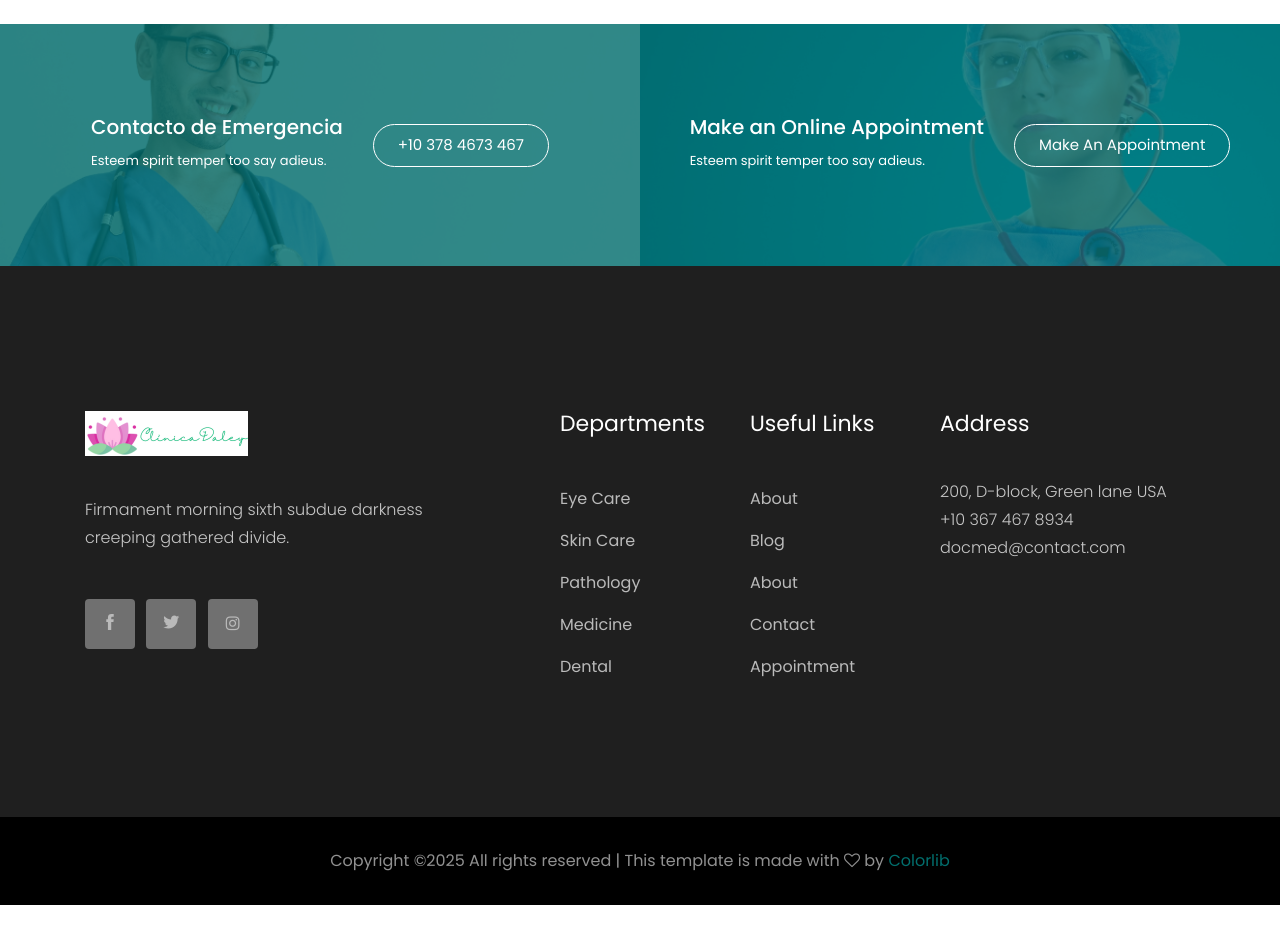
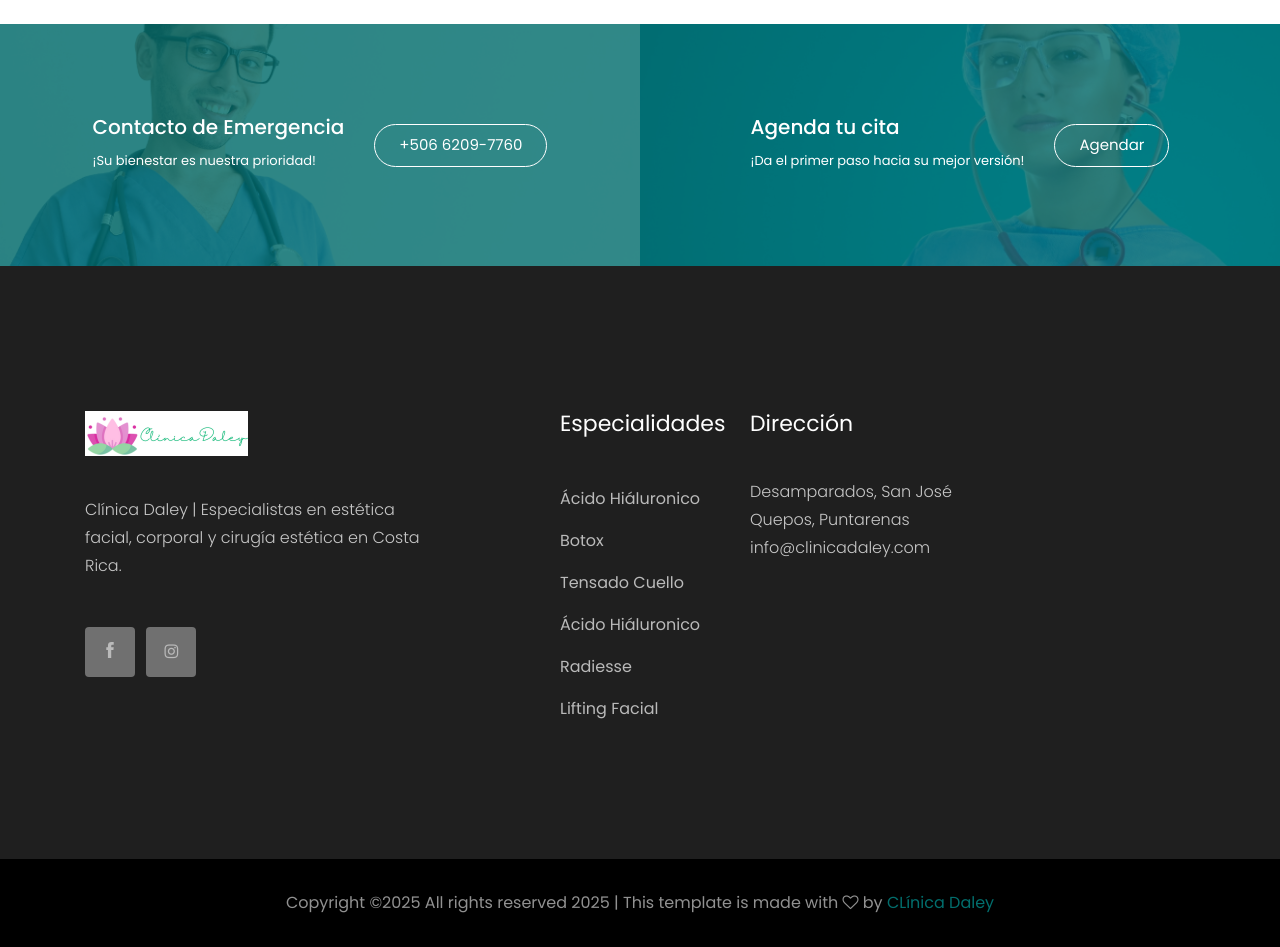
Before and after one commit to aibotsacademy/daley, a plain HTML site: page index.html in a window 1280 px wide. Shown: the part 5400-6347 px from the top of the page. Before the commit the page ends 6305 px from the top, so only its background shows below. Drawn offline with Linux system fonts and the light colour scheme.

Commit message:
Update index.html

```diff
--- a/index.html
+++ b/index.html
@@ -604,21 +604,21 @@
                     <div class="single_emergency d-flex align-items-center justify-content-center emergency_bg_1 overlay_skyblue">
                         <div class="info">
                             <h3>Contacto de Emergencia</h3>
-                            <p>Esteem spirit temper too say adieus.</p>
+                            <p>¡Su bienestar es nuestra prioridad!</p>
                         </div>
                         <div class="info_button">
-                            <a href="#" class="boxed-btn3-white">+10 378 4673 467</a>
+                            <a href="#" class="boxed-btn3-white">+506 6209-7760</a>
                         </div>
                     </div>
                 </div>
                 <div class="col-xl-6">
                     <div class="single_emergency d-flex align-items-center justify-content-center emergency_bg_2 overlay_skyblue">
                         <div class="info">
-                            <h3>Make an Online Appointment</h3>
-                            <p>Esteem spirit temper too say adieus.</p>
+                            <h3>Agenda tu cita</h3>
+                            <p>¡Da el primer paso hacia su mejor versión!</p>
                         </div>
                         <div class="info_button">
-                            <a href="#" class="boxed-btn3-white">Make an Appointment</a>
+                            <a href="#" class="boxed-btn3-white">Agendar</a>
                         </div>
                     </div>
                 </div>
@@ -640,23 +640,18 @@
                                     </a>
                                 </div>
                                 <p>
-                                        Firmament morning sixth subdue darkness
-                                        creeping gathered divide.
+                                        Clínica Daley | Especialistas en estética facial, corporal y cirugía estética en Costa Rica.
                                 </p>
                                 <div class="socail_links">
                                     <ul>
                                         <li>
-                                            <a href="#">
+                                            <a href="https://www.facebook.com/DoctoraLindsaySancho">
                                                 <i class="ti-facebook"></i>
                                             </a>
                                         </li>
+
                                         <li>
-                                            <a href="#">
-                                                <i class="ti-twitter-alt"></i>
-                                            </a>
-                                        </li>
-                                        <li>
-                                            <a href="#">
+                                            <a href="https://www.instagram.com/dralindsaysancho/">
                                                 <i class="fa fa-instagram"></i>
                                             </a>
                                         </li>
@@ -668,41 +663,31 @@
                         <div class="col-xl-2 offset-xl-1 col-md-6 col-lg-3">
                             <div class="footer_widget">
                                 <h3 class="footer_title">
-                                        Departments
+                                        Especialidades
                                 </h3>
                                 <ul>
-                                    <li><a href="#">Eye Care</a></li>
-                                    <li><a href="#">Skin Care</a></li>
-                                    <li><a href="#">Pathology</a></li>
-                                    <li><a href="#">Medicine</a></li>
-                                    <li><a href="#">Dental</a></li>
+                                 <li><a href="index.html">Ácido Hiáluronico</a></li>
+                                                <li><a href="index.html">Botox</a></li>
+                                                <li><a href="index.html">Tensado Cuello</a></li>
+                                                <li><a href="index.html">Ácido Hiáluronico</a></li>
+                                                <li><a href="index.html">Radiesse</a></li>
+                                                <li><a href="index.html">Lifting Facial</a></li>
+
+
                                 </ul>
 
                             </div>
                         </div>
-                        <div class="col-xl-2 col-md-6 col-lg-2">
-                            <div class="footer_widget">
-                                <h3 class="footer_title">
-                                        Useful Links
-                                </h3>
-                                <ul>
-                                    <li><a href="#">About</a></li>
-                                    <li><a href="#">Blog</a></li>
-                                    <li><a href="#">About</a></li>
-                                    <li><a href="#"> Contact</a></li>
-                                    <li><a href="#"> Appointment</a></li>
-                                </ul>
-                            </div>
-                        </div>
+
                         <div class="col-xl-3 col-md-6 col-lg-3">
                             <div class="footer_widget">
                                 <h3 class="footer_title">
-                                        Address
+                                        Dirección
                                 </h3>
                                 <p>
-                                    200, D-block, Green lane USA <br>
-                                    +10 367 467 8934 <br>
-                                    docmed@contact.com
+                                    Desamparados, San José <br>
+                                    Quepos, Puntarenas <br>
+                                    info@clinicadaley.com
                                 </p>
                             </div>
                         </div>
@@ -716,7 +701,7 @@
                         <div class="col-xl-12">
                             <p class="copy_right text-center">
                                 <!-- Link back to Colorlib can't be removed. Template is licensed under CC BY 3.0. -->
-Copyright &copy;<script>document.write(new Date().getFullYear());</script> All rights reserved | This template is made with <i class="fa fa-heart-o" aria-hidden="true"></i> by <a href="https://colorlib.com" target="_blank">Colorlib</a>
+Copyright &copy;<script>document.write(new Date().getFullYear());</script> All rights reserved 2025 | This template is made with <i class="fa fa-heart-o" aria-hidden="true"></i> by <a href="https://colorlib.com" target="_blank">CLínica Daley</a>
 <!-- Link back to Colorlib can't be removed. Template is licensed under CC BY 3.0. -->
                             </p>
                         </div>
```
